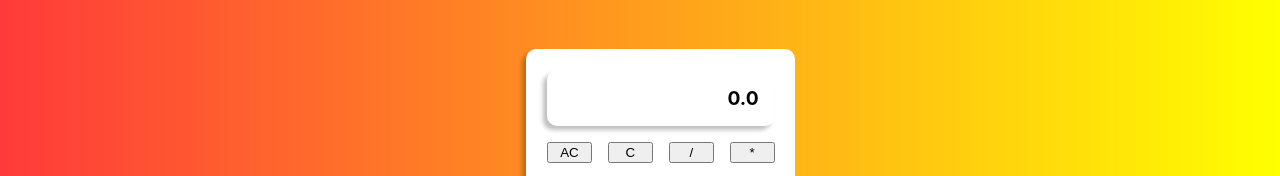
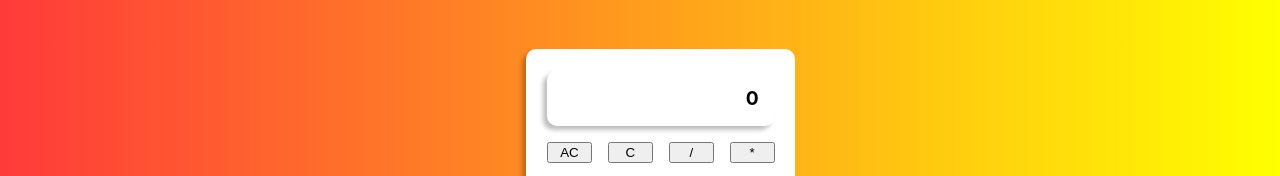
Before and after one commit to comingback2life/react-calculator, a React (Create React App) app: page / in a window 1280 px wide. Shown: the part 210-386 px from the top of the page. Built offline with nearby package versions, Linux system fonts and the light colour scheme.

Commit message:
Solved the display issue on total , now working on the display function

```diff
--- a/src/CalcButton.js
+++ b/src/CalcButton.js
@@ -1,9 +1,7 @@
 import {React,useState} from 'react';
 import { DisplayBox } from './DisplayBox';
 let addNumbers = "";
-let flag = false;
-let total="0";
-export const CalcButton = () => {
+export const CalcButton = ({testFunc}) => {
   const btns = [{
     key: 'clear',
     value: 'AC'
@@ -67,19 +65,19 @@ export const CalcButton = () => {
       if (addNumbers === "0" && val === "0" && addNumbers.length === 1) {
         return;
       } else {
-
         if (val === "." && (!addNumbers.length - 1 === undefined) && (addNumbers[addNumbers.length - 1]).includes(".")) console.log("first");
         addNumbers = addNumbers + val;
       }
     }
 
-    if (val === "C") console.log("Clear");
-    if (val === "AC") console.log("AC");
+    if (val === "C") ;
+    if (val === "AC") testFunc(0);
 
     if (val === "=") {
       let total="0"; //initialising total
       total = addNumbers.slice(0, -1);
       total=eval(total);
+      testFunc(total);
     }
   };
   return (
--- a/src/Calculator.js
+++ b/src/Calculator.js
@@ -1,13 +1,19 @@
-import React from 'react'
+import {useState} from 'react'
 import { DisplayBox } from './DisplayBox';
 import { CalcButton } from './CalcButton';
 
 export const Calculator = () => {
+  const [value,setValue]=useState(0);
+
+
+   const test=(val)=>{
+     setValue(val);
+   }
   return (
     <div className="mainParent">
-      <DisplayBox value="0.0"/>
+      <DisplayBox value={value}/>
       <div className="items">
-        <CalcButton></CalcButton>
+        <CalcButton testFunc={test} />
       </div>
     </div>
   )
```
